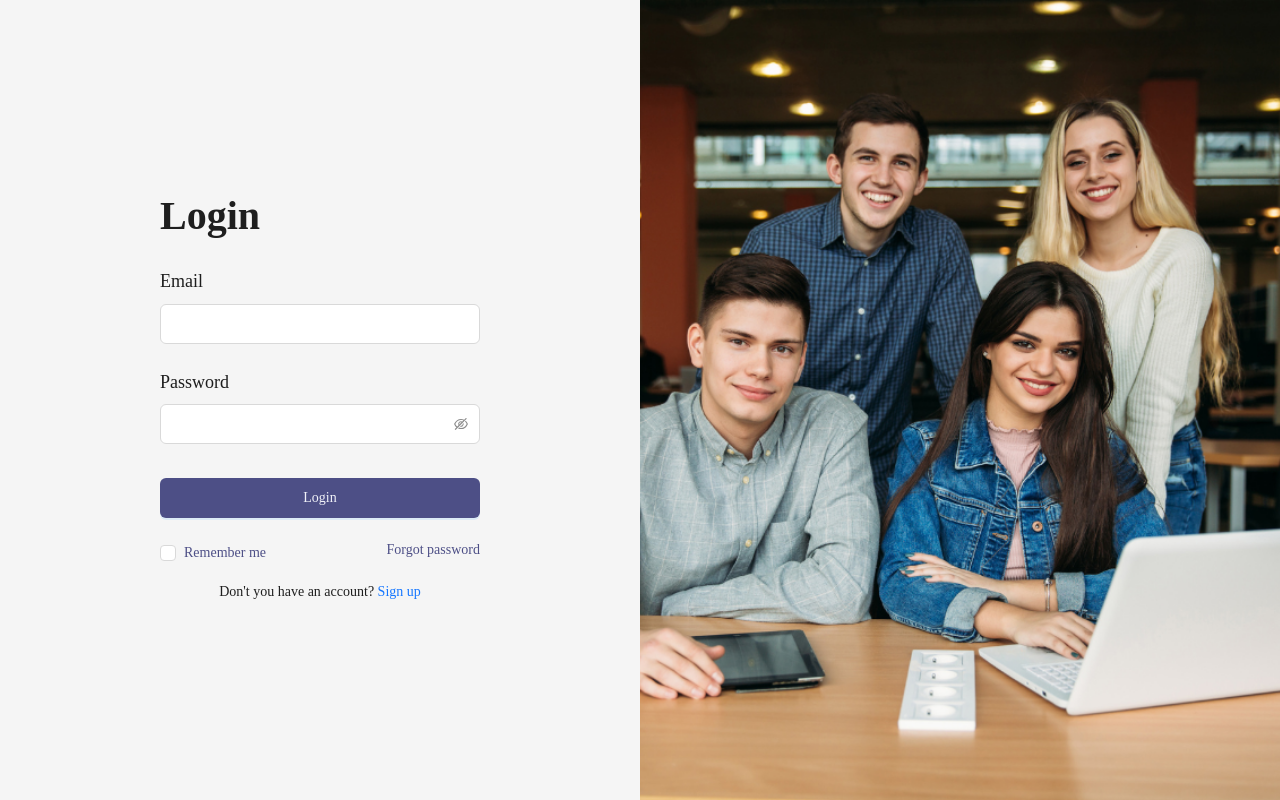
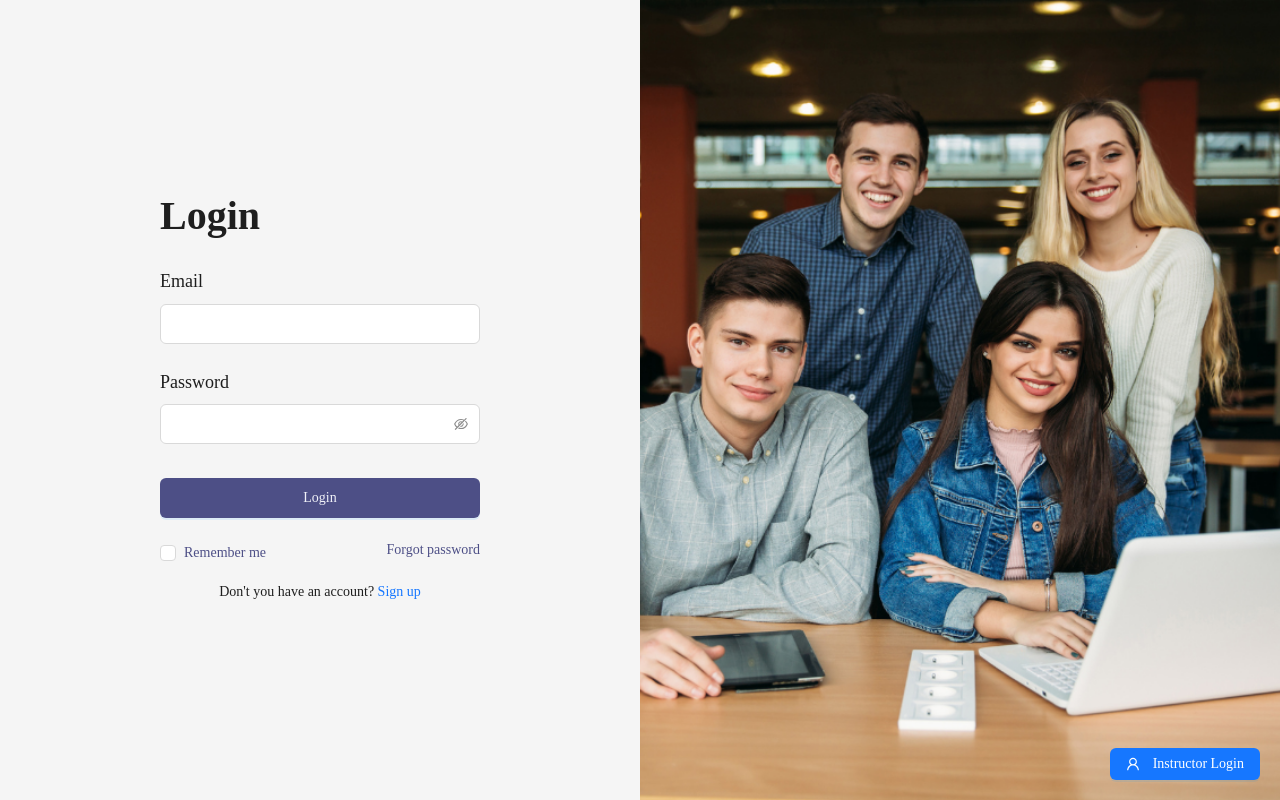
Before and after one commit to Praneepa/SDGP, a React (Create React App) app in the folder FrontEnd/: page /login in a window 1280 px wide. Built offline with nearby package versions, Linux system fonts and the light colour scheme; a web font is replaced by a local one.

Commit message:
SDGP | login.jsx updates

```diff
--- a/FrontEnd/src/pages/user/Login.jsx
+++ b/FrontEnd/src/pages/user/Login.jsx
@@ -13,6 +13,7 @@ import {
 } from "antd";
 
 import "../../css/login.css";
+import { UserOutlined } from "@ant-design/icons";
 
 const { Content } = Layout;
 
@@ -34,6 +35,9 @@ const Login = () => {
     });
   };
 
+  const redirectToAdminLogin = () => {
+    window.location.href = "/admin-login";
+  };
   const onFinish = (values) => {
     console.log("Success:", values);
   };
@@ -193,6 +197,18 @@ const Login = () => {
               span={12}
             ></Col>
           </Row>
+          <Button
+            type="primary"
+            style={{
+              position: "fixed",
+              bottom: 20,
+              right: 20,
+            }}
+            onClick={redirectToAdminLogin}
+          >
+            <UserOutlined />
+            <span style={{ marginLeft: 5 }}>Instructor Login</span>
+          </Button>
         </Content>
       </Layout>
     </Space>
```
